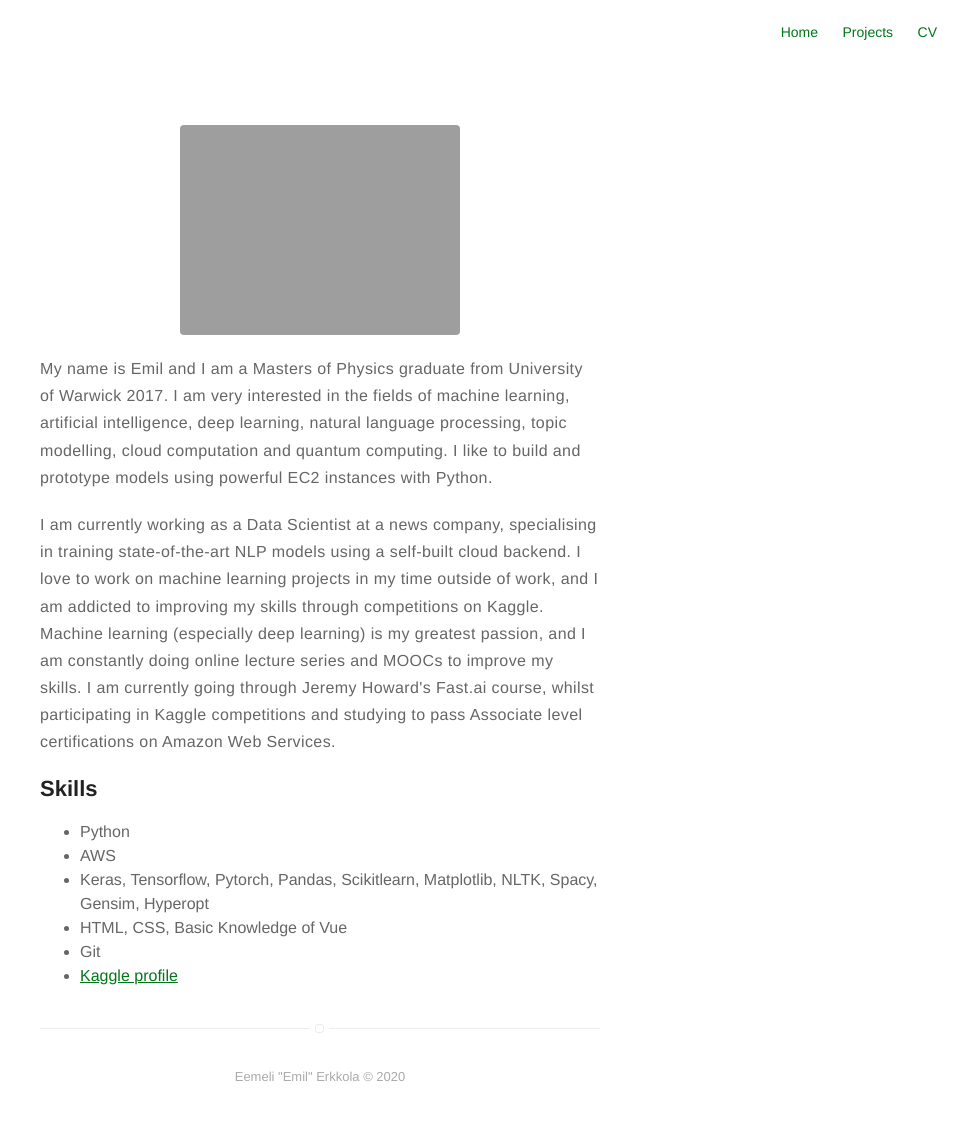
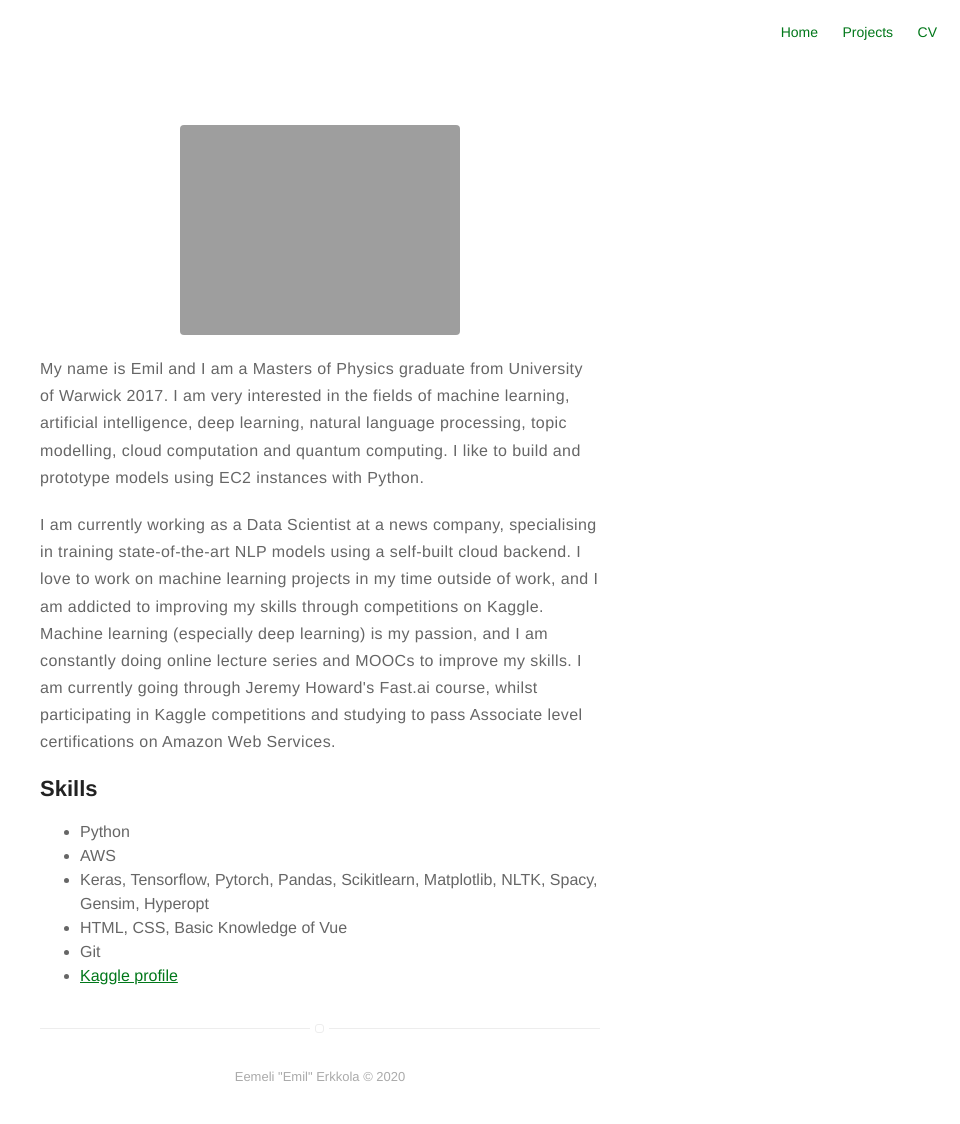
Before and after one commit to emilerkkola/emilerkkola.github.io, a Jekyll site: the page built from about.md, in a window 1280 px wide. Shown: the whole page, without its empty margins (320-1280 px from the left). Built offline with Jekyll 4.4.1, drawn with Linux system fonts in a browser that asks for light colours.

Commit message:
Update about.md

```diff
--- a/about.md
+++ b/about.md
@@ -4,9 +4,9 @@ layout: page
 ---
 ![Profile Image]({{ site.url }}/{{ site.picture }})
 
-<p>My name is Emil and I am a Masters of Physics graduate from University of Warwick 2017. I am very interested in the fields of machine learning, artificial intelligence, deep learning, natural language processing, topic modelling, cloud computation and quantum computing. I like to build and prototype models using powerful EC2 instances with Python.</p>
+<p>My name is Emil and I am a Masters of Physics graduate from University of Warwick 2017. I am very interested in the fields of machine learning, artificial intelligence, deep learning, natural language processing, topic modelling, cloud computation and quantum computing. I like to build and prototype models using EC2 instances with Python.</p>
 
-<p>I am currently working as a Data Scientist at a news company, specialising in training state-of-the-art NLP models using a self-built cloud backend. I love to work on machine learning projects in my time outside of work, and I am addicted to improving my skills through competitions on Kaggle. Machine learning (especially deep learning) is my greatest passion, and I am constantly doing online lecture series and MOOCs to improve my skills. I am currently going through Jeremy Howard's Fast.ai course, whilst participating in Kaggle competitions and studying to pass Associate level certifications on Amazon Web Services. </p>
+<p>I am currently working as a Data Scientist at a news company, specialising in training state-of-the-art NLP models using a self-built cloud backend. I love to work on machine learning projects in my time outside of work, and I am addicted to improving my skills through competitions on Kaggle. Machine learning (especially deep learning) is my passion, and I am constantly doing online lecture series and MOOCs to improve my skills. I am currently going through Jeremy Howard's Fast.ai course, whilst participating in Kaggle competitions and studying to pass Associate level certifications on Amazon Web Services. </p>
 
 <h2>Skills</h2>
 
```
